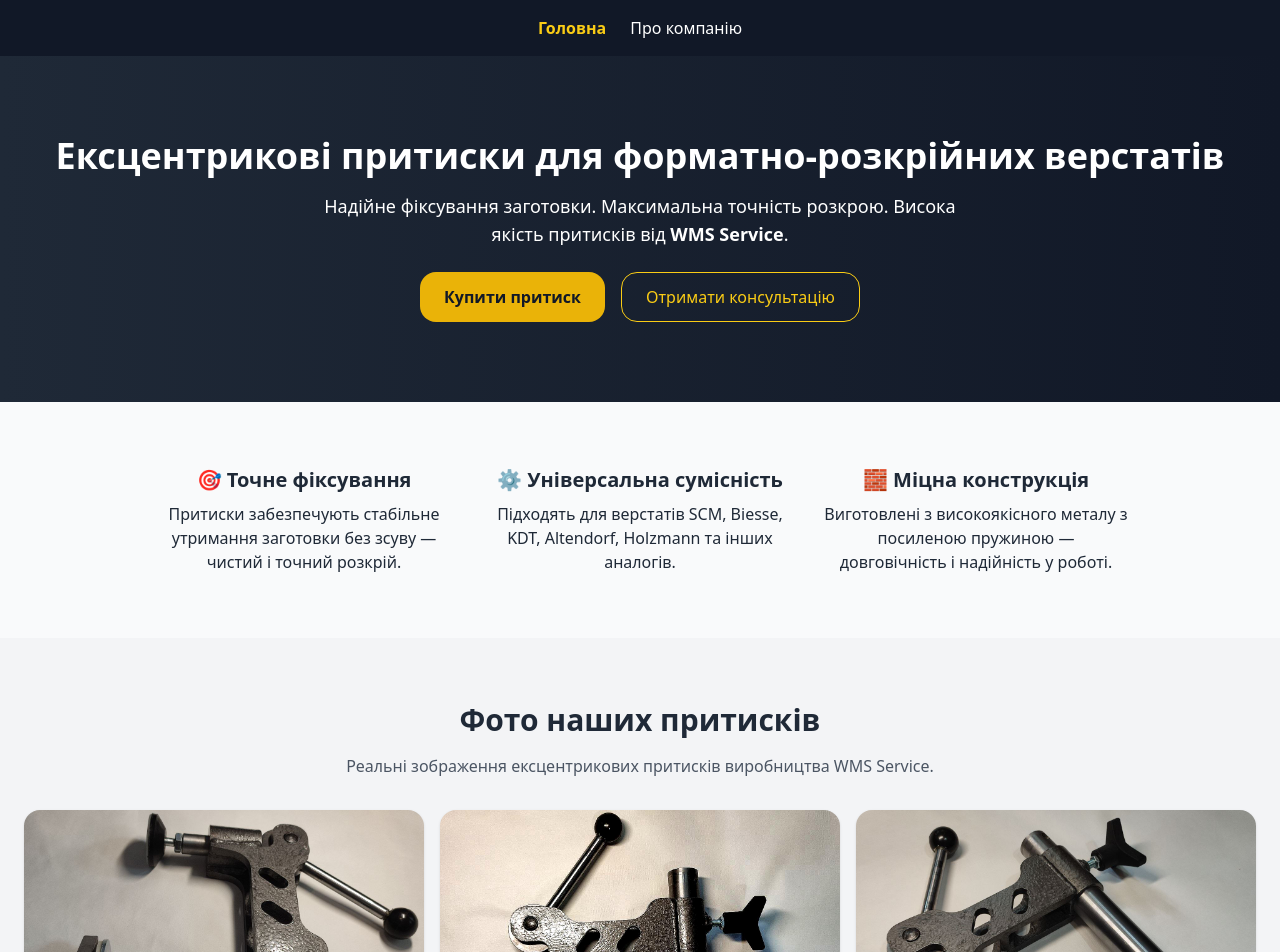
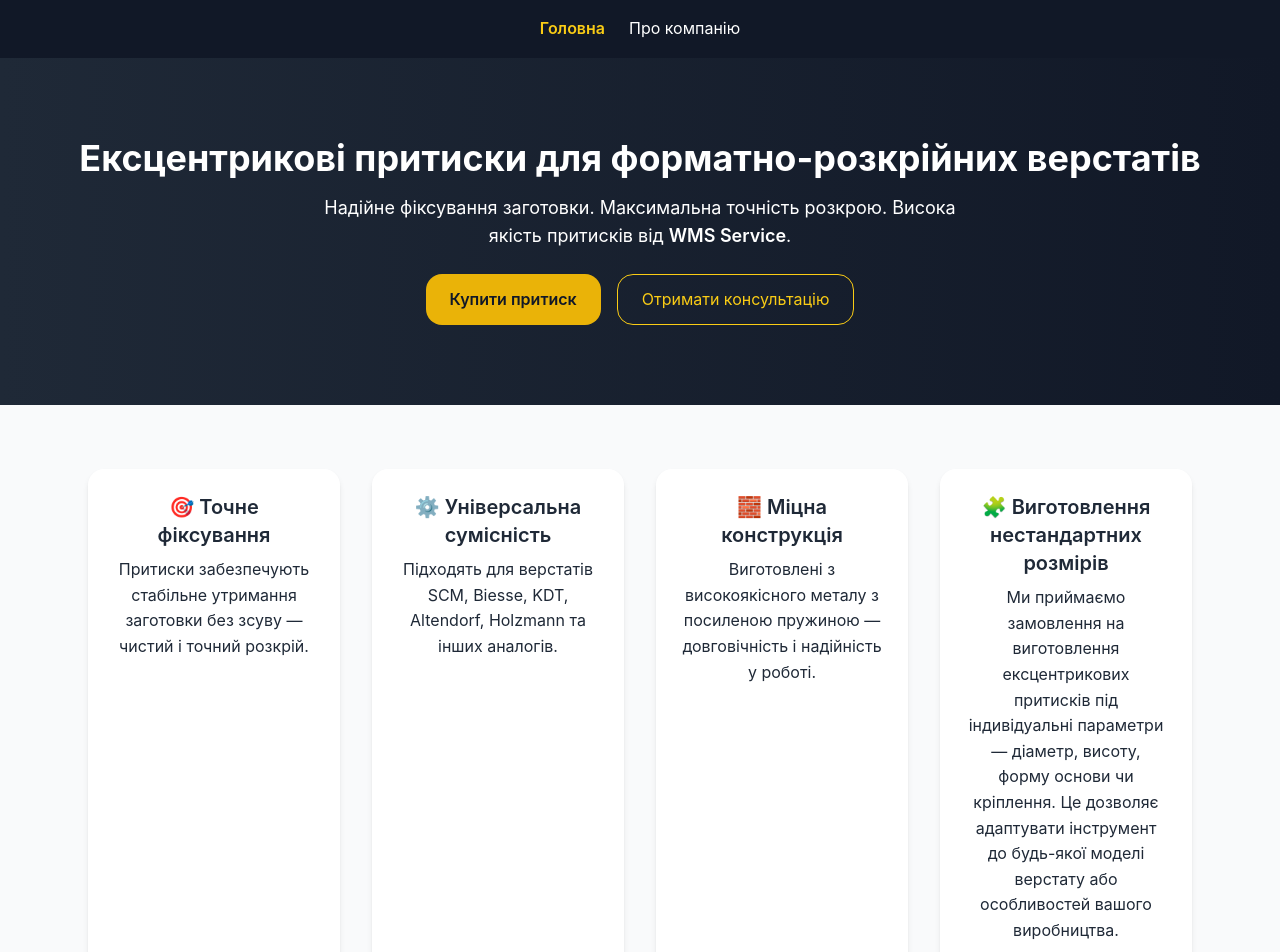
Before and after one commit to macuevr-jpg/wms-landing, a React (Vite) app: page / in a window 1280 px wide. Shown: the top 952 px of the page. Built offline with nearby package versions, Linux system fonts and the light colour scheme.

Commit message:
update site

```diff
--- a/src/App.jsx
+++ b/src/App.jsx
@@ -1,10 +1,27 @@
-import React from 'react';
-import Navbar from './Navbar';
-import { Link } from 'react-router-dom';
+import React, { useEffect } from "react";
+import Navbar from "./Navbar";
+import { Link } from "react-router-dom";
 
 export default function App() {
+  // 🔹 Плавное появление карточек при прокрутке
+  useEffect(() => {
+    const observer = new IntersectionObserver(
+      (entries) => {
+        entries.forEach((entry) => {
+          if (entry.isIntersecting) {
+            entry.target.classList.add("animate-fadeIn");
+          }
+        });
+      },
+      { threshold: 0.2 }
+    );
+
+    document.querySelectorAll(".fade-in-section").forEach((el) => observer.observe(el));
+    return () => observer.disconnect();
+  }, []);
+
   return (
-    <div className="min-h-screen bg-gray-50 text-gray-800 animate-fadeIn">
+    <div className="min-h-screen bg-gray-50 text-gray-800">
       {/* 🔹 Меню */}
       <Navbar />
 
@@ -28,25 +45,48 @@ export default function App() {
       </section>
 
       {/* 🔹 Особливості */}
-      <section className="py-16 px-6 max-w-5xl mx-auto grid md:grid-cols-3 gap-8 text-center">
-        <div>
-          <h3 className="text-xl font-semibold mb-2">🎯 Точне фіксування</h3>
-          <p>Притиски забезпечують стабільне утримання заготовки без зсуву — чистий і точний розкрій.</p>
-        </div>
-        <div>
-          <h3 className="text-xl font-semibold mb-2">⚙️ Універсальна сумісність</h3>
-          <p>Підходять для верстатів SCM, Biesse, KDT, Altendorf, Holzmann та інших аналогів.</p>
-        </div>
-        <div>
-          <h3 className="text-xl font-semibold mb-2">🧱 Міцна конструкція</h3>
-          <p>Виготовлені з високоякісного металу з посиленою пружиною — довговічність і надійність у роботі.</p>
-        </div>
+      <section className="py-16 px-6 max-w-6xl mx-auto grid md:grid-cols-4 gap-8 text-center">
+        {[
+          {
+            emoji: "🎯",
+            title: "Точне фіксування",
+            text: "Притиски забезпечують стабільне утримання заготовки без зсуву — чистий і точний розкрій.",
+          },
+          {
+            emoji: "⚙️",
+            title: "Універсальна сумісність",
+            text: "Підходять для верстатів SCM, Biesse, KDT, Altendorf, Holzmann та інших аналогів.",
+          },
+          {
+            emoji: "🧱",
+            title: "Міцна конструкція",
+            text: "Виготовлені з високоякісного металу з посиленою пружиною — довговічність і надійність у роботі.",
+          },
+          {
+            emoji: "🧩",
+            title: "Виготовлення нестандартних розмірів",
+            text: "Ми приймаємо замовлення на виготовлення ексцентрикових притисків під індивідуальні параметри — діаметр, висоту, форму основи чи кріплення. Це дозволяє адаптувати інструмент до будь-якої моделі верстату або особливостей вашого виробництва.",
+          },
+        ].map((item, index) => (
+          <div
+            key={index}
+            className="fade-in-section bg-white rounded-2xl shadow-md p-6 hover:shadow-lg transition transform hover:-translate-y-2 opacity-0"
+            style={{ animationDelay: `${index * 0.2}s` }}
+          >
+            <h3 className="text-xl font-semibold mb-2">
+              {item.emoji} {item.title}
+            </h3>
+            <p>{item.text}</p>
+          </div>
+        ))}
       </section>
 
       {/* 🔹 Галерея */}
       <section className="bg-gray-100 py-16 px-6 text-center">
         <h2 className="text-3xl font-bold mb-4">Фото наших притисків</h2>
-        <p className="text-gray-600 mb-8">Реальні зображення ексцентрикових притисків виробництва WMS Service.</p>
+        <p className="text-gray-600 mb-8">
+          Реальні зображення ексцентрикових притисків виробництва WMS Service.
+        </p>
         <div className="grid sm:grid-cols-2 md:grid-cols-3 gap-4">
           <img src="/photo_2023-06-07_16-56-04.jpg" alt="Притиск 1" className="rounded-2xl shadow" />
           <img src="/111.jpg" alt="Притиск 2" className="rounded-2xl shadow" />
@@ -125,7 +165,7 @@ export default function App() {
       </section>
 
       {/* 🔹 Footer */}
-      <footer className="bg-gradient-to-r from-gray-900 via-gray-800 to-gray-900 text-gray-300 py-6 text-center text-sm shadow-inner border-t border-gray-700 animate-fadeIn">
+      <footer className="bg-gradient-to-r from-gray-900 via-gray-800 to-gray-900 text-gray-300 py-6 text-center text-sm shadow-inner border-t border-gray-700">
         <p className="transition duration-300 hover:text-yellow-400 hover:drop-shadow-[0_0_6px_rgba(255,255,150,0.5)]">
           © {new Date().getFullYear()} WMS Service
         </p>
--- a/src/index.css
+++ b/src/index.css
@@ -2,17 +2,38 @@
 @tailwind components;
 @tailwind utilities;
 
-/* small tweaks */
+/* ===========================
+   🔹 Глобальные стили сайта
+   =========================== */
+
+/* Мягкое сглаживание текста */
 body {
+  @apply bg-gray-50 text-gray-800;
   -webkit-font-smoothing: antialiased;
   -moz-osx-font-smoothing: grayscale;
+  font-family: 'Inter', sans-serif;
+  line-height: 1.6;
 }
 
-/* 🔹 Анимация плавного появления элементов */
+/* Ссылки */
+a {
+  @apply transition duration-300 ease-in-out;
+}
+
+/* Тень и плавность для карточек */
+.card {
+  @apply bg-white rounded-2xl shadow-md p-6 hover:shadow-lg transition transform hover:-translate-y-1;
+}
+
+/* ===========================
+   🔹 Анимации
+   =========================== */
+
+/* Плавное появление элементов при загрузке */
 @keyframes fadeIn {
   from {
     opacity: 0;
-    transform: translateY(15px);
+    transform: translateY(20px);
   }
   to {
     opacity: 1;
@@ -20,6 +41,71 @@ body {
   }
 }
 
+/* Класс анимации */
 .animate-fadeIn {
-  animation: fadeIn 1.2s ease-out forwards;
+  animation: fadeIn 1s ease-out forwards;
 }
+
+/* Каскадное появление элементов */
+.fade-in-section {
+  opacity: 0;
+  transform: translateY(20px);
+  transition: opacity 0.8s ease-out, transform 0.8s ease-out;
+}
+
+.fade-in-section.animate-fadeIn {
+  opacity: 1;
+  transform: translateY(0);
+}
+
+/* ===========================
+   🔹 Hero Section
+   =========================== */
+
+.hero-title {
+  @apply text-4xl font-bold mb-4 text-white;
+}
+
+.hero-subtitle {
+  @apply text-lg mb-6 text-gray-200 max-w-2xl mx-auto;
+}
+
+/* ===========================
+   🔹 Кнопки
+   =========================== */
+
+.btn-primary {
+  @apply bg-yellow-500 hover:bg-yellow-600 text-gray-900 font-semibold px-6 py-3 rounded-2xl transition shadow-md hover:shadow-yellow-300/50;
+}
+
+.btn-outline {
+  @apply bg-transparent border border-yellow-400 text-yellow-400 px-6 py-3 rounded-2xl hover:bg-yellow-500 hover:text-gray-900 transition shadow-md hover:shadow-yellow-300/40;
+}
+
+/* ===========================
+   🔹 Контакти
+   =========================== */
+
+.contact-btn {
+  @apply inline-flex items-center gap-2 bg-gray-900 text-yellow-400 font-semibold px-8 py-3 rounded-2xl shadow-lg transition transform hover:scale-105 hover:text-yellow-300;
+}
+
+.contact-btn:hover {
+  box-shadow: 0 0 15px rgba(255, 230, 100, 0.4);
+}
+
+/* ===========================
+   🔹 Footer
+   =========================== */
+
+footer {
+  @apply bg-gradient-to-r from-gray-900 via-gray-800 to-gray-900 text-gray-300 text-sm py-6 text-center border-t border-gray-700;
+}
+
+footer p {
+  @apply transition duration-300;
+}
+
+footer p:hover {
+  @apply text-yellow-400 drop-shadow-[0_0_6px_rgba(255,255,150,0.5)];
+}
```
